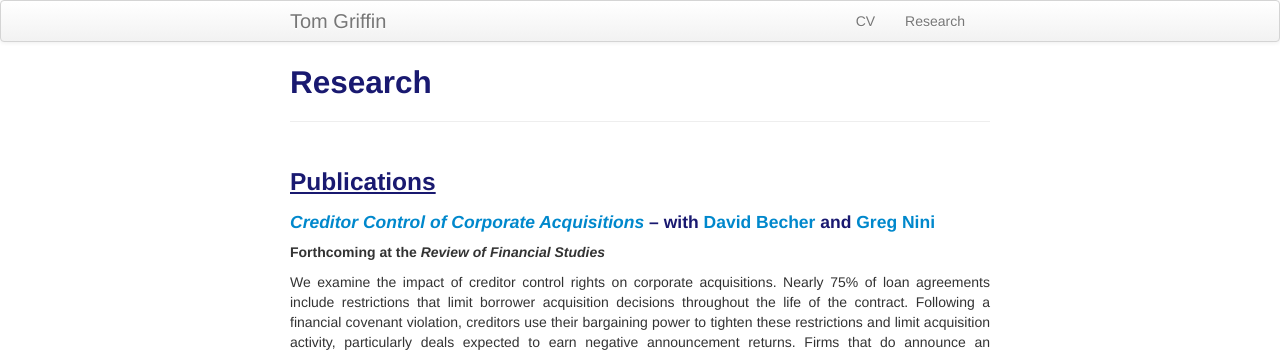
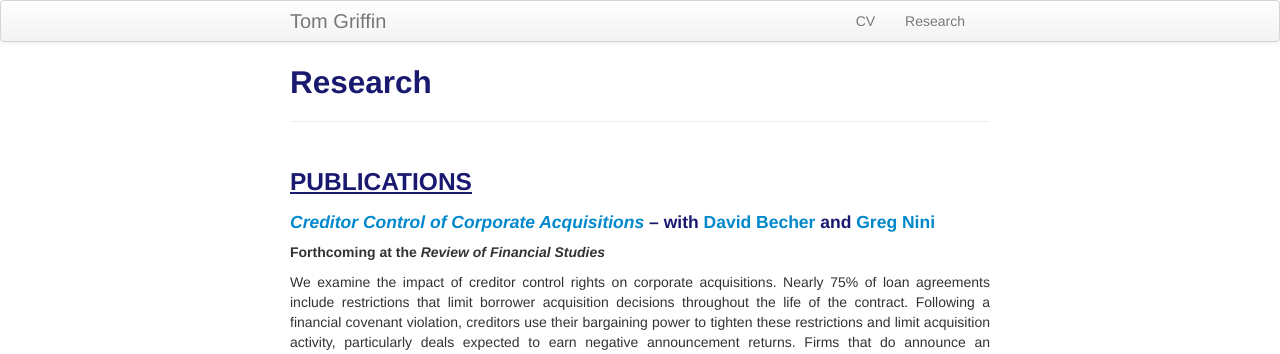
Before and after one commit to ThomasPGriffin/thomaspgriffin.github.io, a Jekyll site: the page built from pages/research.md, in a window 1280 px wide. Shown: the top 354 px of the page. Built offline with Jekyll 4.4.1, drawn with Linux system fonts in a browser that asks for light colours.

```diff
--- a/pages/research.md
+++ b/pages/research.md
@@ -4,7 +4,7 @@ title: Research
 description: Tom Griffin's research
 ---
 
-### <u>Publications<u>
+### <u>PUBLICATIONS<u>
 
 #### *[Creditor Control of Corporate Acquisitions]({{ BASE_PATH}}/pages/bgn_20200918.pdf)* – with <a href="https://www.lebow.drexel.edu/people/davidbecher">David Becher</a> and <a href="https://sites.google.com/view/gregnini/home">Greg Nini</a>
 ##### Forthcoming at the *Review of Financial Studies*
```
